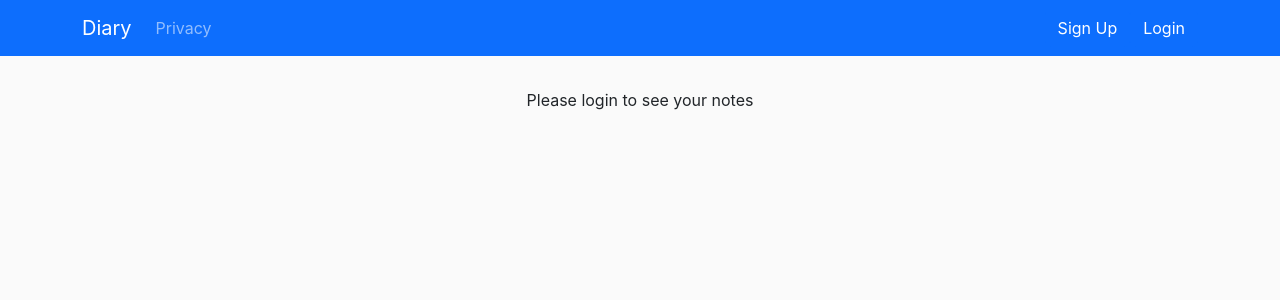
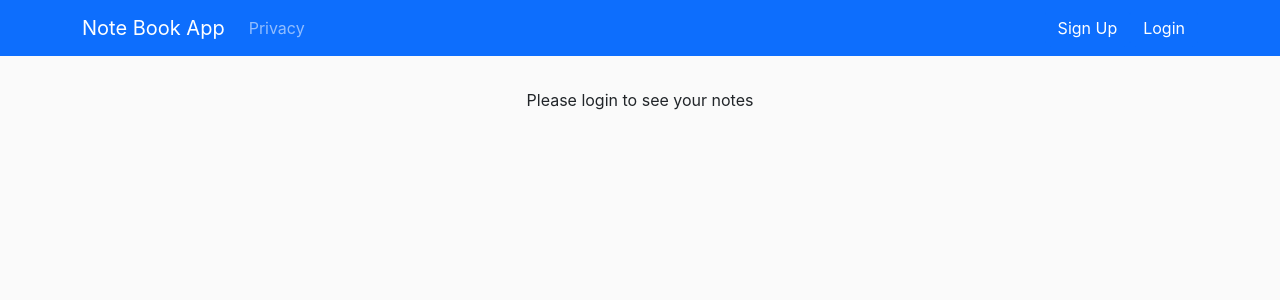
Before and after one commit to senghor/diary, a React (Create React App) app in the folder frontend/: page / in a window 1280 px wide. Shown: the top 300 px of the page. Built offline with nearby package versions, Linux system fonts and the light colour scheme; no server answers.

Commit message:
Changed brand

```diff
--- a/frontend/src/components/NavBar.tsx
+++ b/frontend/src/components/NavBar.tsx
@@ -19,7 +19,7 @@ const NavBar = ({loggedInUser, onSignUpClicked, onLoginClicked, onLogoutClicked,
             <Container>
                 <Navbar.Brand as={Link} to="/">
                 <Nav>
-                        Diary
+                    Note Book App
                 </Nav>
                 </Navbar.Brand>
                 <Navbar.Toggle aria-controls="main-navbar" />
```
